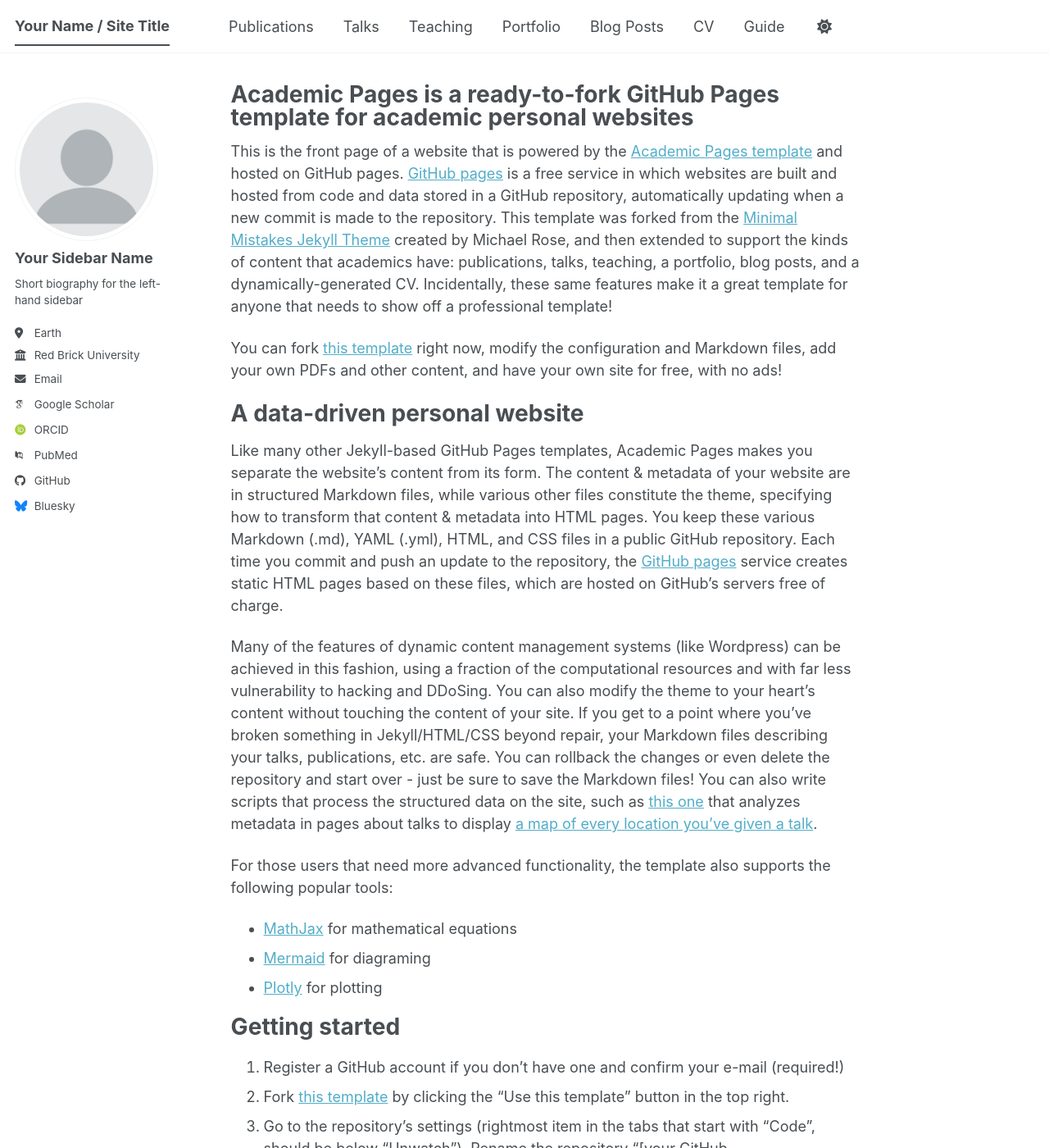
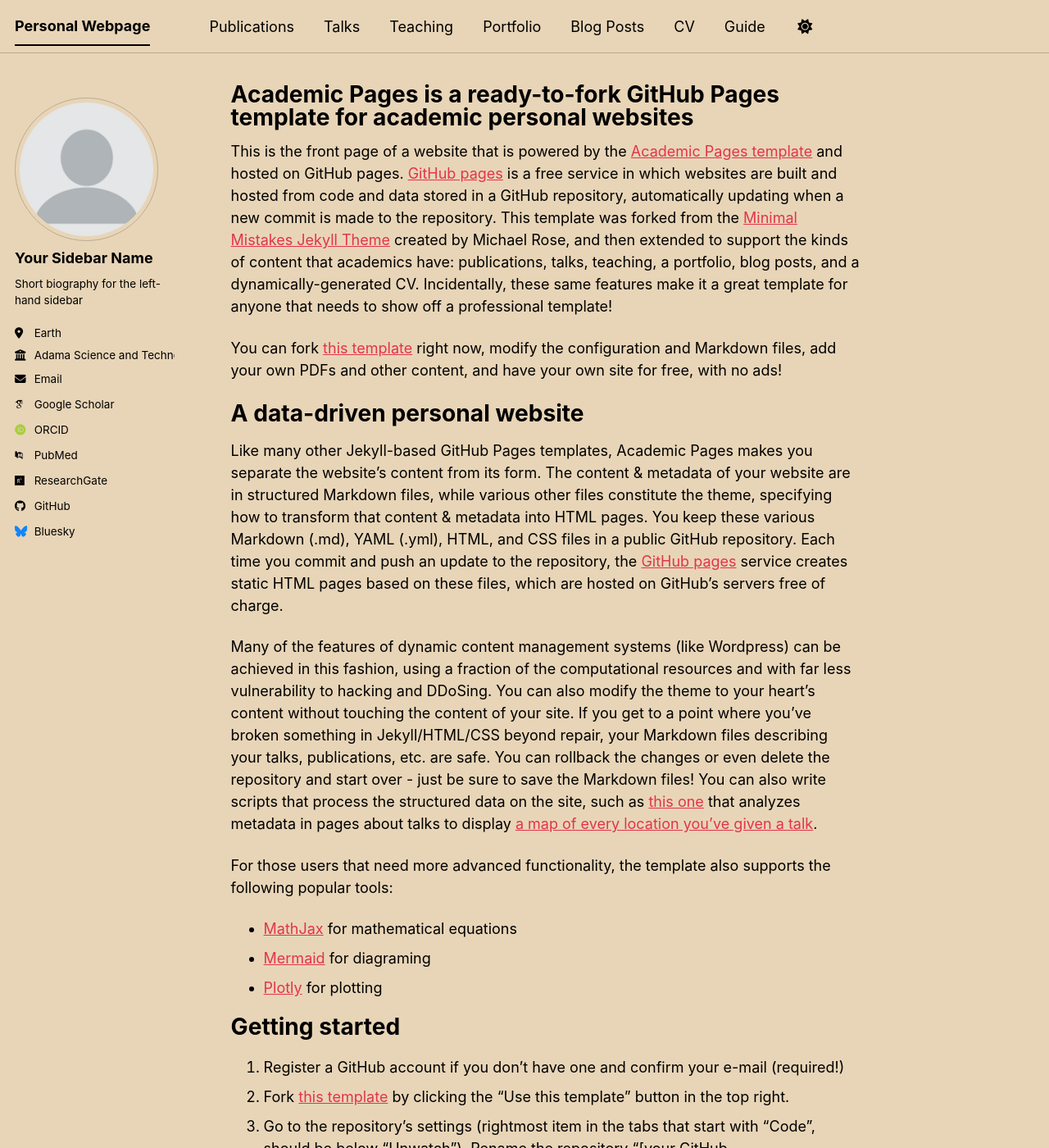
Before and after one commit to TamiratTDufera/TamiratTDufera.github.io, a Jekyll site: the page built from _pages/about.md, in a window 1280 px wide and 1400 px high. Shown: the whole window at 82% size. Built offline with Jekyll 4.4.1, drawn with Linux system fonts in a browser that asks for light colours; some web fonts are replaced; a script bundle is joined from its source files by our own code; library files that are not in the unit come from our copies; some of the changed text lies outside the part shown.

Commit message:
Update personal information in _config.yml

```diff
--- a/_config.yml
+++ b/_config.yml
@@ -8,15 +8,15 @@
 
 # Basic Site Settings
 locale                   : "en-US"
-site_theme               : "default" # The available themes options are "default", "air", "sunrise", "mint", "dirt" and "contrast"
-title                    : "Your Name / Site Title"
+site_theme               : "sunrise" # The available themes options are "default", "air", "sunrise", "mint", "dirt" and "contrast"
+title                    : "Personal Webpage"
 title_separator          : "-"
-name                     : &name "Your Name"
+name                     : &name "Tamirat Temesgen Dufera"
 description              : &description "Your Name's academic portfolio"   # Update this with a general description of your site, this is the default if not overridden by a page
-url                      : https://academicpages.github.io # The base hostname & protocol for your site e.g. "https://[your GitHub username].github.io",
+url                      : https://TamiratTDufera.github.io # The base hostname & protocol for your site e.g. "https://[your GitHub username].github.io",
                                                            # or if you already have some other page hosted on Github then use "https://[your GitHub username].github.io/[Your Repo Name]"
 baseurl                  : "" # the subpath of your site, e.g. "/blog"
-repository               : "academicpages/academicpages.github.io"
+repository               : "TamiratTDufera/TamiratTDufera.github.io"
 
 # Site Author - The following control what appear as part of the author content on the side bar.
 #               If a field is blank the icon and link will not appear, otherwise it will be shown.
@@ -28,21 +28,21 @@
   pronouns         : # example: "she/her"
   bio              : "Short biography for the left-hand sidebar"
   location         : "Earth"
-  employer         : "Red Brick University"
+  employer         : "Adama Science and Technology University"
   uri              : # URL
-  email            : "none@example.org"
+  email            : "tamirat.temesgen@astu.edu.et"
 
   # Academic websites
   academia         : # URL
   arxiv            : # URL - Update with the correct link to your profile
-  googlescholar    : "https://scholar.google.com/citations?user=PS_CX0AAAAAJ"
+  googlescholar    : "https://scholar.google.com/citations?user=C67voGgAAAAJ&hl=en"
   inspire-hep      : # URL
   impactstory      : # URL
-  orcid            : "https://orcid.org/yourorcidurl"
+  orcid            : "https://orcid.org/0000-0002-8612-7170"
   semantic         : # URL
   ssrn             : # URL
   pubmed           : "https://www.ncbi.nlm.nih.gov/pubmed/?term=john+snow"
-  researchgate     : # URL
+  researchgate     : "https://www.researchgate.net/profile/Tamirat-Dufera?ev=hdr_xprf"
   scopus           : # URL
   zotero           : # URL
 
```
